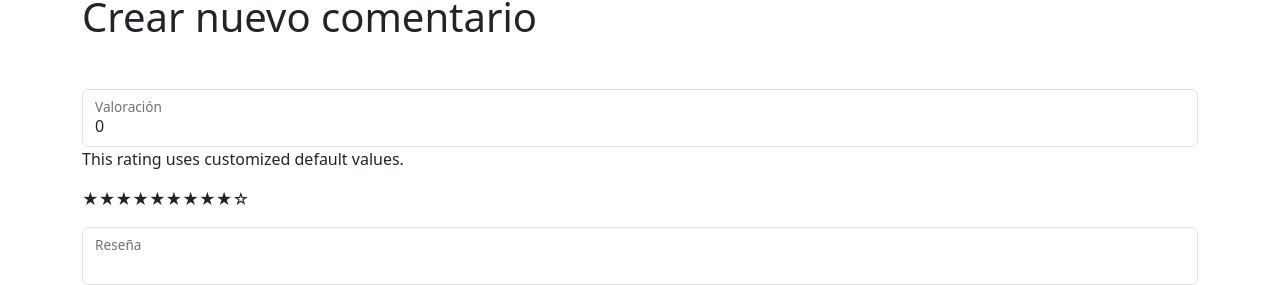
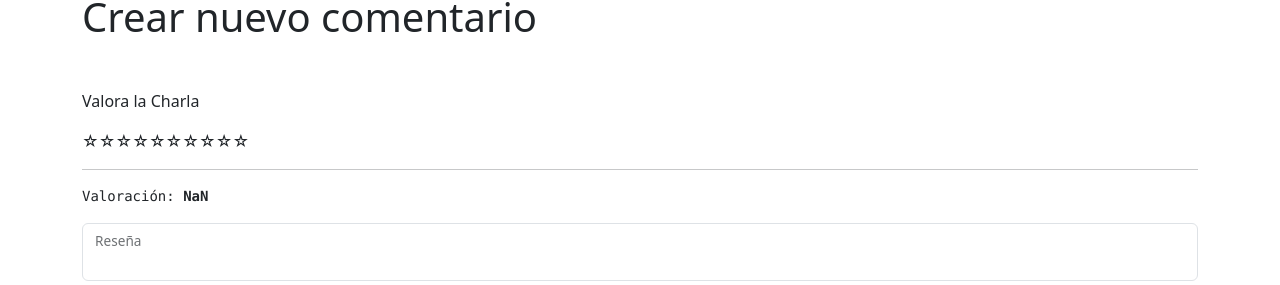
Before and after one commit to angelmaria/4ITECH, an Angular app: page /comments/create in a window 1280 px wide. Shown: the part 148-433 px from the top of the page. Built offline with nearby package versions, Linux system fonts and the light colour scheme; no server answers.

Commit message:
cambios en comment-form.component.html y ts

```diff
--- a/src/app/comment-form/comment-form.component.html
+++ b/src/app/comment-form/comment-form.component.html
@@ -17,11 +17,12 @@
             <input type="hidden" formControlName="id">
 
             <div class="form-floating mb-3">
-              <input type="number" class="form-control" id="rating" formControlName="rating" step="0">
-              <label for="rating">Valoración</label>
-              <p>This rating uses customized default values.</p>
 
-              <ngb-rating [rate]="9" />
+              <p>Valora la Charla</p>
+
+              <ngb-rating [(rate)]="rating" />
+              <hr />
+              <pre>Valoración: <b>{{ rating }}</b></pre>
             </div>
 
            <div class="form-floating mb-3">
--- a/src/app/comment-form/comment-form.component.ts
+++ b/src/app/comment-form/comment-form.component.ts
@@ -14,6 +14,8 @@ import { NgbRatingModule } from '@ng-bootstrap/ng-bootstrap';
   templateUrl: './comment-form.component.html',
   styleUrl: './comment-form.component.css'
 })
+
+
 export class CommentFormComponent implements OnInit {
 
   commentForm = new FormGroup({
@@ -30,6 +32,7 @@ export class CommentFormComponent implements OnInit {
 
   keynotes: Keynote[] = [];
 comments: any;
+rating: any;
 
 
 
```
